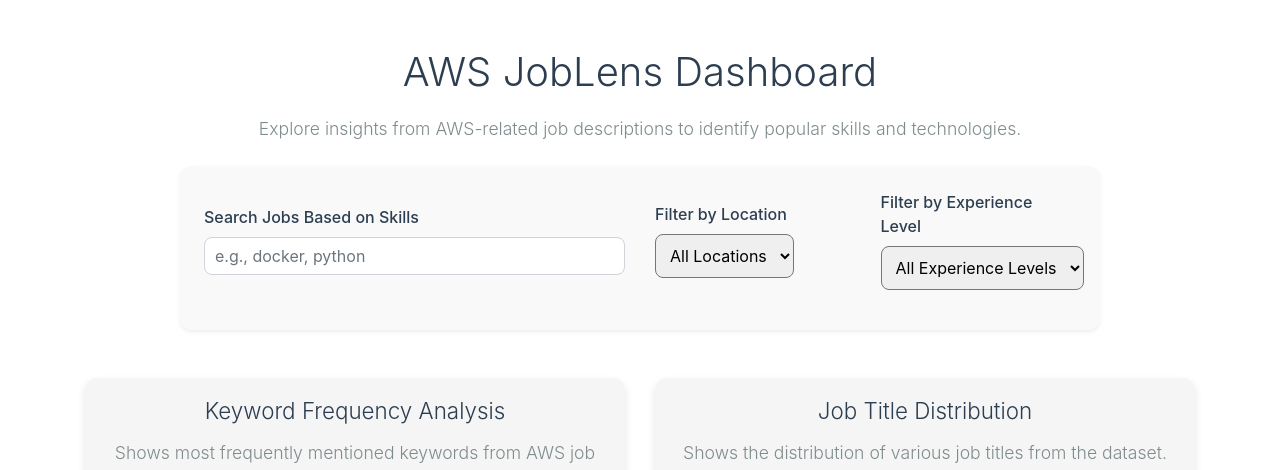
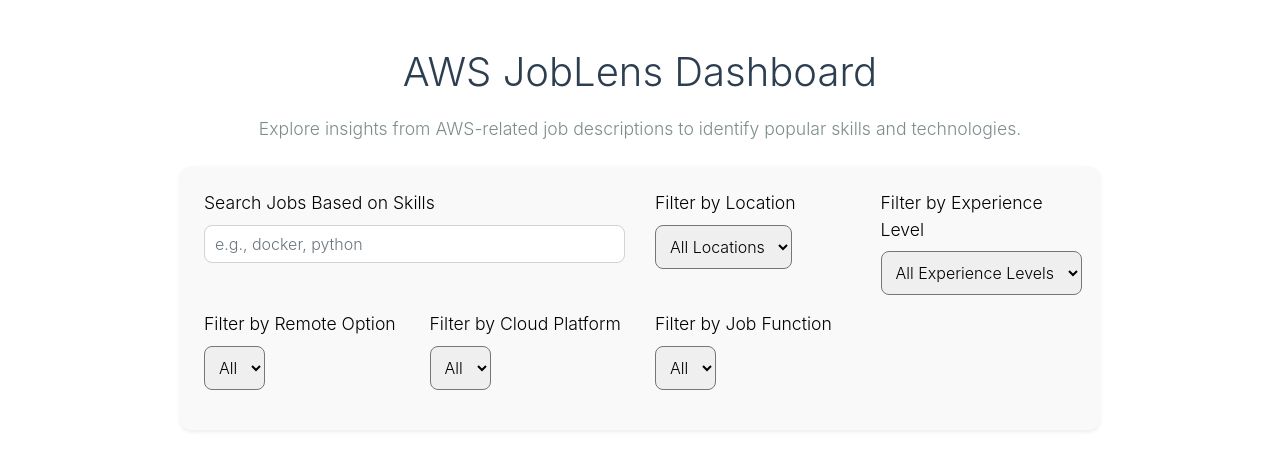
Before and after one commit to nikhil-basuthker/employee_portal_team4, a Flask app: page /dashboard in a window 1280 px wide. Shown: the part 56-526 px from the top of the page. Run offline with Flask 3, Linux system fonts and the light colour scheme; the visitor is signed in with stand-in values (Sample User, id 1); data that the repository does not hold is empty; some libraries are stand-ins or nearby versions.

Commit message:
Added all the necessary filters

```diff
--- a/app/routes.py
+++ b/app/routes.py
@@ -9,6 +9,28 @@
 @main.route('/')
 def home():
     return render_template('home.html')
+
+def build_filter_query():
+    query = {}
+    location = request.args.get("location")
+    experience = request.args.get("experience")
+    remote = request.args.get("remote")
+    platform = request.args.get("platform")
+    job_function = request.args.get("job_function")
+
+    if location and location != "All":
+        query["location"] = location
+    if experience and experience != "All":
+        query["experience_level"] = experience
+    if remote and remote != "All":
+        query["remote_option"] = remote
+    if platform and platform != "All":
+        query["cloud_platform"] = platform
+    if job_function and job_function != "All":
+        query["job_function"] = job_function
+
+    return query
+
 
 
 # Register Route
@@ -72,16 +94,10 @@
 
 @main.route('/api/keywords')
 def get_keywords():
-    location = request.args.get('location')
-    experience = request.args.get('experience')
     search_query = request.args.get('search')
 
-    # Build dynamic MongoDB query
-    query = {}
-    if location and location != "All":
-        query["location"] = location
-    if experience and experience != "All":
-        query["experience_level"] = experience
+    # 🔄 Use the reusable filter builder
+    query = build_filter_query()
 
     # Parse search terms (comma-separated)
     search_terms = []
@@ -101,7 +117,6 @@
             if not search_terms:
                 skills_list.extend(skills)
             else:
-                # Only include matched search terms
                 matched = [s for s in skills if s in search_terms]
                 if matched:
                     skills_list.extend(matched)
@@ -121,15 +136,10 @@
 
 @main.route('/api/job_titles')
 def get_job_titles():
-    location = request.args.get('location')
-    experience = request.args.get('experience')
     search = request.args.get('search')
 
-    query = {}
-    if location and location != "All":
-        query["location"] = location
-    if experience and experience != "All":
-        query["experience_level"] = experience
+    # 🔄 Use centralized filtering logic
+    query = build_filter_query()
 
     job_data = list(db.jobs.find(query, {"job_title": 1, "required_skills": 1, "_id": 0}))
 
@@ -137,16 +147,14 @@
     if search:
         keywords = [kw.strip().lower() for kw in search.split(",") if kw.strip()]
         for job in job_data:
-            skills = []
             raw_skills = job.get("required_skills", [])
             if isinstance(raw_skills, str) and raw_skills.startswith("[") and raw_skills.endswith("]"):
                 cleaned = raw_skills.strip("[]").replace("'", "")
-                skills = [s.strip().lower() for s in cleaned.split(",") if s.strip()]
-
-            if any(kw in skills for kw in keywords):
-                job_title = job.get('job_title')
-                if job_title:
-                    job_titles.append(job_title)
+                skill_list = [s.strip().lower() for s in cleaned.split(",") if s.strip()]
+                if any(kw in skill_list for kw in keywords):
+                    job_title = job.get('job_title')
+                    if job_title:
+                        job_titles.append(job_title)
     else:
         job_titles = [job['job_title'] for job in job_data if 'job_title' in job and isinstance(job['job_title'], str)]
 
@@ -160,20 +168,16 @@
         "values": job_title_counts.values.tolist()
     })
 
+
 from collections import Counter
 
 # Employment Type Distribution API
 @main.route('/api/employment_type')
 def get_employment_type_distribution():
-    location = request.args.get('location')
-    experience = request.args.get('experience')
     search_keywords = request.args.get('search')
 
-    query = {}
-    if location and location != "All":
-        query["location"] = location
-    if experience and experience != "All":
-        query["experience_level"] = experience
+    # ✅ Use centralized filtering logic
+    query = build_filter_query()
 
     job_data = list(db.jobs.find(query, {"employment_type": 1, "required_skills": 1, "_id": 0}))
 
@@ -200,17 +204,14 @@
         "values": employment_type_counts.values.tolist()
     })
 
+
+
 @main.route('/api/experience_level')
 def get_experience_level_distribution():
-    location = request.args.get('location')
-    experience = request.args.get('experience')
     search_keywords = request.args.get('search')
 
-    query = {}
-    if location and location != "All":
-        query["location"] = location
-    if experience and experience != "All":
-        query["experience_level"] = experience
+    # ✅ Use the centralized filtering logic
+    query = build_filter_query()
 
     job_data = list(db.jobs.find(query, {"experience_level": 1, "required_skills": 1, "_id": 0}))
 
@@ -257,8 +258,9 @@
 
 @main.route('/api/location_analysis')
 def location_analysis():
-    location = request.args.get('location')
-    query = {"location": location} if location and location != "All" else {}
+    # ✅ Use centralized filter query
+    query = build_filter_query()
+
     job_data = list(db.jobs.find(query, {"location": 1, "_id": 0}))
 
     state_counts = {}
@@ -276,22 +278,18 @@
     })
 
 
+
 # Salary Range Analysis API Route
 @main.route('/api/salary_analysis')
 def salary_analysis():
-    location = request.args.get('location')
-    experience = request.args.get('experience')
     search_keywords = request.args.get('search')
 
-    query = {}
-    if location and location != "All":
-        query["location"] = location
-    if experience and experience != "All":
-        query["experience_level"] = experience
+    # ✅ Use centralized filtering logic
+    query = build_filter_query()
 
     job_data = list(db.jobs.find(query, {"salary_avg": 1, "required_skills": 1, "_id": 0}))
 
-    # 🔍 Filter by keywords (multi-search support)
+    # 🔍 Filter by keywords
     if search_keywords:
         keywords = [k.strip().lower() for k in search_keywords.split(",") if k.strip()]
         filtered_jobs = []
@@ -303,7 +301,7 @@
                     filtered_jobs.append(job)
         job_data = filtered_jobs
 
-    # 🧮 Clean salary data
+    # 🧮 Extract salary values
     salary_averages = []
     for job in job_data:
         raw_salary = job.get('salary_avg')
@@ -319,7 +317,7 @@
     if not salary_averages:
         return jsonify({"ranges": [], "counts": []})
 
-    # 💰 Salary bins
+    # 💰 Define salary bins
     bins = [0, 50000, 100000, 150000, 200000, 250000, 300000, 350000, 400000]
     labels = ['$0-50K', '$50K-100K', '$100K-150K', '$150K-200K',
               '$200K-250K', '$250K-300K', '$300K-350K', '$350K-400K']
@@ -356,3 +354,23 @@
     locations = sorted([loc for loc in job_data if isinstance(loc, str) and loc.strip()])
 
     return jsonify(locations)
+
+@main.route('/api/remote_options')
+def get_unique_remote_options():
+    options = db.jobs.distinct("remote_option")
+    cleaned = sorted([opt for opt in options if isinstance(opt, str) and opt.strip()])
+    return jsonify(cleaned)
+
+
+@main.route('/api/platforms')
+def get_unique_platforms():
+    options = db.jobs.distinct("cloud_platform")
+    cleaned = sorted([opt for opt in options if isinstance(opt, str) and opt.strip()])
+    return jsonify(cleaned)
+
+
+@main.route('/api/job_functions')
+def get_unique_job_functions():
+    options = db.jobs.distinct("job_function")
+    cleaned = sorted([opt for opt in options if isinstance(opt, str) and opt.strip()])
+    return jsonify(cleaned)
--- a/app/static/css/style.css
+++ b/app/static/css/style.css
@@ -185,13 +185,16 @@
 }
 
 .dashboard-pg .filter-card label {
-    font-weight: 500;
-    color: #2C3E50;
+    color: black;
+    font-weight: 300;
+    font-size: 1.1rem;
 }
 
 .dashboard-pg .filter-card input.form-control,
 .dashboard-pg .filter-card select.form-select {
     border-radius: 8px;
-    font-size: 1rem;
+    color: black;
+    font-weight: 300;
+    font-size: 1.0rem;
     padding: 10px;
 }
--- a/app/templates/dashboard.html
+++ b/app/templates/dashboard.html
@@ -15,23 +15,44 @@
     <div class="row mb-5">
         <div class="col-md-10 offset-md-1">
             <div class="card p-4 shadow-sm filter-card">
-                <div class="row align-items-center mb-3">
-                    <div class="col-md-6 mb-3 mb-md-0">
+                <!-- First Row -->
+                <div class="row">
+                    <div class="col-md-6 mb-3">
                         <label for="searchInput" class="form-label">Search Jobs Based on Skills</label>
                         <input type="text" id="searchInput" class="form-control" placeholder="e.g., docker, python">
                     </div>
-                    <div class="col-md-3 mb-3 mb-md-0">
+                    <div class="col-md-3 mb-3">
                         <label for="locationFilter" class="form-label">Filter by Location</label>
                         <select id="locationFilter" class="form-select">
                             <option value="All">All Locations</option>
-                            <!-- JS injects options -->
                         </select>
                     </div>
-                    <div class="col-md-3">
+                    <div class="col-md-3 mb-3">
                         <label for="experienceFilter" class="form-label">Filter by Experience Level</label>
                         <select id="experienceFilter" class="form-select">
                             <option value="All">All Experience Levels</option>
-                            <!-- JS injects options -->
+                        </select>
+                    </div>
+                </div>
+
+                <!-- Second Row -->
+                <div class="row">
+                    <div class="col-md-3 mb-3">
+                        <label for="remoteFilter" class="form-label">Filter by Remote Option</label>
+                        <select id="remoteFilter" class="form-select">
+                            <option value="All">All</option>
+                        </select>
+                    </div>
+                    <div class="col-md-3 mb-3">
+                        <label for="platformFilter" class="form-label">Filter by Cloud Platform</label>
+                        <select id="platformFilter" class="form-select">
+                            <option value="All">All</option>
+                        </select>
+                    </div>
+                    <div class="col-md-3 mb-3">
+                        <label for="functionFilter" class="form-label">Filter by Job Function</label>
+                        <select id="functionFilter" class="form-select">
+                            <option value="All">All</option>
                         </select>
                     </div>
                 </div>
@@ -101,12 +122,6 @@
 <script>
 document.addEventListener('DOMContentLoaded', function () {
     console.log('✅ Dashboard Page Loaded');
-        const searchInput = document.getElementById('searchInput');
-        searchInput.addEventListener('input', () => {
-            const query = searchInput.value.trim();
-            loadAllGraphs(locationDropdown.value, experienceDropdown.value, query);
-        });
-
 
     const layoutSettings = {
         margin: { t: 40, b: 50, l: 50, r: 50 },
@@ -115,26 +130,37 @@
         height: 350
     };
 
-        // Step 1: Populate location dropdown
+    const searchInput = document.getElementById('searchInput');
+    const locationDropdown = document.getElementById('locationFilter');
+    const experienceDropdown = document.getElementById('experienceFilter');
+    const remoteDropdown = document.getElementById('remoteFilter');
+    const platformDropdown = document.getElementById('platformFilter');
+    const functionDropdown = document.getElementById('functionFilter');
+
+    // Filters event listeners
+    searchInput.addEventListener('input', () => loadAllGraphs());
+    locationDropdown.addEventListener('change', () => loadAllGraphs());
+    experienceDropdown.addEventListener('change', () => loadAllGraphs());
+    remoteDropdown.addEventListener('change', () => loadAllGraphs());
+    platformDropdown.addEventListener('change', () => loadAllGraphs());
+    functionDropdown.addEventListener('change', () => loadAllGraphs());
+
+    // Populate dropdowns
     fetch('/api/locations')
-            .then(response => response.json())
+        .then(res => res.json())
         .then(locations => {
-                const locationDropdown = document.getElementById('locationFilter');
             locations.forEach(loc => {
                 const option = document.createElement('option');
                 option.value = loc;
                 option.textContent = loc;
                 locationDropdown.appendChild(option);
             });
+            loadAllGraphs(); // Load graphs initially
+        });
 
-                // Initial graph load
-                loadAllGraphs("All");
-            });
-        // Fetch and populate Experience Level filter
     fetch('/api/experience_levels')
-            .then(response => response.json())
+        .then(res => res.json())
         .then(levels => {
-                const experienceDropdown = document.getElementById('experienceFilter');
             levels.forEach(level => {
                 const option = document.createElement('option');
                 option.value = level;
@@ -143,40 +169,92 @@
             });
         });
 
+    function populateDropdown(endpoint, dropdown) {
+        dropdown.innerHTML = '<option value="All">All</option>';
+        fetch(endpoint)
+            .then(res => res.json())
+            .then(options => {
+                options.forEach(opt => {
+                    const option = document.createElement('option');
+                    option.value = opt;
+                    option.textContent = opt;
+                    dropdown.appendChild(option);
+                });
+            });
+    }
 
-        // Step 2: Event listener for dropdown
-        const locationDropdown = document.getElementById('locationFilter');
-        const experienceDropdown = document.getElementById('experienceFilter');
-
-        locationDropdown.addEventListener('change', () => {
-            loadAllGraphs(locationDropdown.value, experienceDropdown.value);
+    populateDropdown('/api/remote_options', remoteDropdown);
+    populateDropdown('/api/platforms', platformDropdown);
+    populateDropdown('/api/job_functions', functionDropdown);
+    // Remote Option
+    fetch('/api/remote_options')
+        .then(res => res.json())
+        .then(options => {
+            const dropdown = document.getElementById('remoteFilter');
+            dropdown.innerHTML = '<option value="All">All</option>'; // clear and reset default
+            new Set(options).forEach(opt => {
+                const option = document.createElement('option');
+                option.value = opt;
+                option.textContent = opt;
+                dropdown.appendChild(option);
+            });
         });
 
-        experienceDropdown.addEventListener('change', () => {
-            loadAllGraphs(locationDropdown.value, experienceDropdown.value);
+    // Cloud Platform
+    fetch('/api/platforms')
+        .then(res => res.json())
+        .then(options => {
+            const dropdown = document.getElementById('platformFilter');
+            dropdown.innerHTML = '<option value="All">All</option>';
+            new Set(options).forEach(opt => {
+                const option = document.createElement('option');
+                option.value = opt;
+                option.textContent = opt;
+                dropdown.appendChild(option);
+            });
+        });
+
+    // Job Function
+    fetch('/api/job_functions')
+        .then(res => res.json())
+        .then(options => {
+            const dropdown = document.getElementById('functionFilter');
+            dropdown.innerHTML = '<option value="All">All</option>';
+            new Set(options).forEach(opt => {
+                const option = document.createElement('option');
+                option.value = opt;
+                option.textContent = opt;
+                dropdown.appendChild(option);
+            });
         });
 
 
-        // Step 3: Function to load all graphs based on location
-        function loadAllGraphs(location, experience) {
+    // Load Graphs
+    function loadAllGraphs() {
         const params = new URLSearchParams();
 
-            // ✅ Get the current search keyword from the input box
-            const searchInput = document.getElementById('searchInput').value.trim();
-                if (searchInput) {
-                    const keywords = searchInput.split(',').map(k => k.trim()).filter(Boolean);
+        const searchQuery = searchInput.value.trim();
+        if (searchQuery) {
+            const keywords = searchQuery.split(',').map(k => k.trim()).filter(Boolean);
             params.append("search", keywords.join(','));
         }
 
+        const location = locationDropdown.value;
+        const experience = experienceDropdown.value;
+        const remote = remoteDropdown.value;
+        const platform = platformDropdown.value;
+        const jobFunction = functionDropdown.value;
 
         if (location && location !== "All") params.append("location", location);
         if (experience && experience !== "All") params.append("experience", experience);
+        if (remote && remote !== "All") params.append("remote", remote);
+        if (platform && platform !== "All") params.append("platform", platform);
+        if (jobFunction && jobFunction !== "All") params.append("job_function", jobFunction);
 
         const query = params.toString() ? `?${params.toString()}` : "";
 
+        // ✅ Your existing fetch and Plotly code (unchanged below)
 
-            // Keywords
-            // Keywords (Horizontal Bar Chart)
         fetch(`/api/keywords${query}`)
             .then(res => res.json())
             .then(data => {
@@ -193,20 +271,14 @@
                 });
             });
 
-            // Job Titles
-            // Job Titles
         fetch(`/api/job_titles${query}`)
             .then(res => res.json())
             .then(data => {
-                    const values = data.values;
-                    const labels = data.labels;
-
-                    // Treemap structure
                 Plotly.newPlot('jobTitleChart', [{
                     type: "treemap",
-                        labels: labels,
-                        parents: Array(labels.length).fill(""),
-                        values: values,
+                    labels: data.labels,
+                    parents: Array(data.labels.length).fill(""),
+                    values: data.values,
                     textinfo: "label+value+percent entry"
                 }], {
                     ...layoutSettings,
@@ -214,8 +286,6 @@
                 });
             });
 
-
-            // Employment Type
         fetch(`/api/employment_type${query}`)
             .then(res => res.json())
             .then(data => {
@@ -229,10 +299,8 @@
                     ...layoutSettings,
                     showlegend: true
                 });
-
             });
 
-            // Experience Level
         fetch(`/api/experience_level${query}`)
             .then(res => res.json())
             .then(data => {
@@ -241,8 +309,6 @@
                 }], { ...layoutSettings });
             });
 
-            // Location Chart
-            // Location Chart (Choropleth Map)
         fetch(`/api/location_analysis${query}`)
             .then(res => res.json())
             .then(data => {
@@ -251,10 +317,8 @@
                     locationmode: 'USA-states',
                     locations: data.states,
                     z: data.counts,
-                        colorscale: 'Blues',
-                        colorbar: {
-                            title: 'Job Count'
-                        }
+                    colorscale: 'Reds',
+                    colorbar: { title: 'Job Count' }
                 };
 
                 const layout = {
@@ -271,7 +335,6 @@
                 Plotly.newPlot('locationChart', [trace], layout);
             });
 
-            // Salary Chart
         fetch(`/api/salary_analysis${query}`)
             .then(res => res.json())
             .then(data => {
@@ -289,6 +352,7 @@
             });
     }
 });
+
 </script>
 
 
```
Lines whose indentation alone changed are shown as unchanged.
